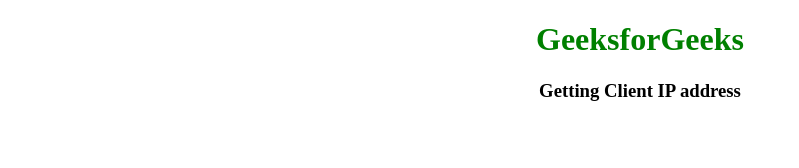
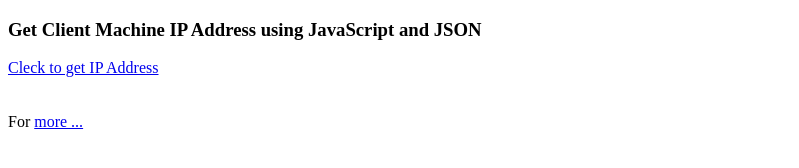
Before and after one commit to maks-hideout/vent, a plain HTML site: page index.html in a window 1280 px wide. Shown: the whole page, without its empty margins (0-799 px from the left). Drawn offline with nearby package versions, Linux system fonts and the light colour scheme; no server answers.

Commit message:
Add files via upload

```diff
--- a/index.html
+++ b/index.html
@@ -2,36 +2,27 @@
 <html>
 
 <head>
-    <title>Getting Clients IP</title>
-    <style>
-        h1 {
-            color: green;
-        }
-    </style>
-    <script src=
-"https://ajax.googleapis.com/ajax/libs/jquery/3.2.1/jquery.min.js">
-    </script>
-
-    <script>
-        // Add "https://ipinfo.io" statement
-        // this will communicate with the ipify servers
-        // in order to retrieve the IP address
-
-        $.get("https://ipinfo.io", function(response) {
-            alert(response.ip);
-        }, "json")
-
-        // "json" shows that data will be fetched in json format
-    </script>
+  <meta charset="utf-8" />
+  <title>Get Client Machine IP Address using JavaScript and JSON</title>
+  <link rel="stylesheet" href="style.css" />
+  <script src="https://cdnjs.cloudflare.com/ajax/libs/jquery/3.0.0/jquery.js"></script>
+  <script type="text/javascript">
+    var getIPAddress = function() {
+      $.getJSON("https://jsonip.com?callback=?", function(data) {
+        alert("Your IP address is :- " + data.ip);
+      });
+    };
+  </script>
 </head>
 
 <body>
-    <center>
-        <h1>GeeksforGeeks</h1>
-
-        <h3>Getting Client IP address</h3>
-    </center>
-
+  <div>
+    <h3>
+      Get Client Machine IP Address using JavaScript and JSON
+    </h3>
+    <a href="#" onclick="getIPAddress()">Cleck to get IP Address</a>
+    <br/><br/><br/>For <a href="http://www.code-sample.com/">more ...</a>
+  </div>
 </body>
 
 </html>
```
